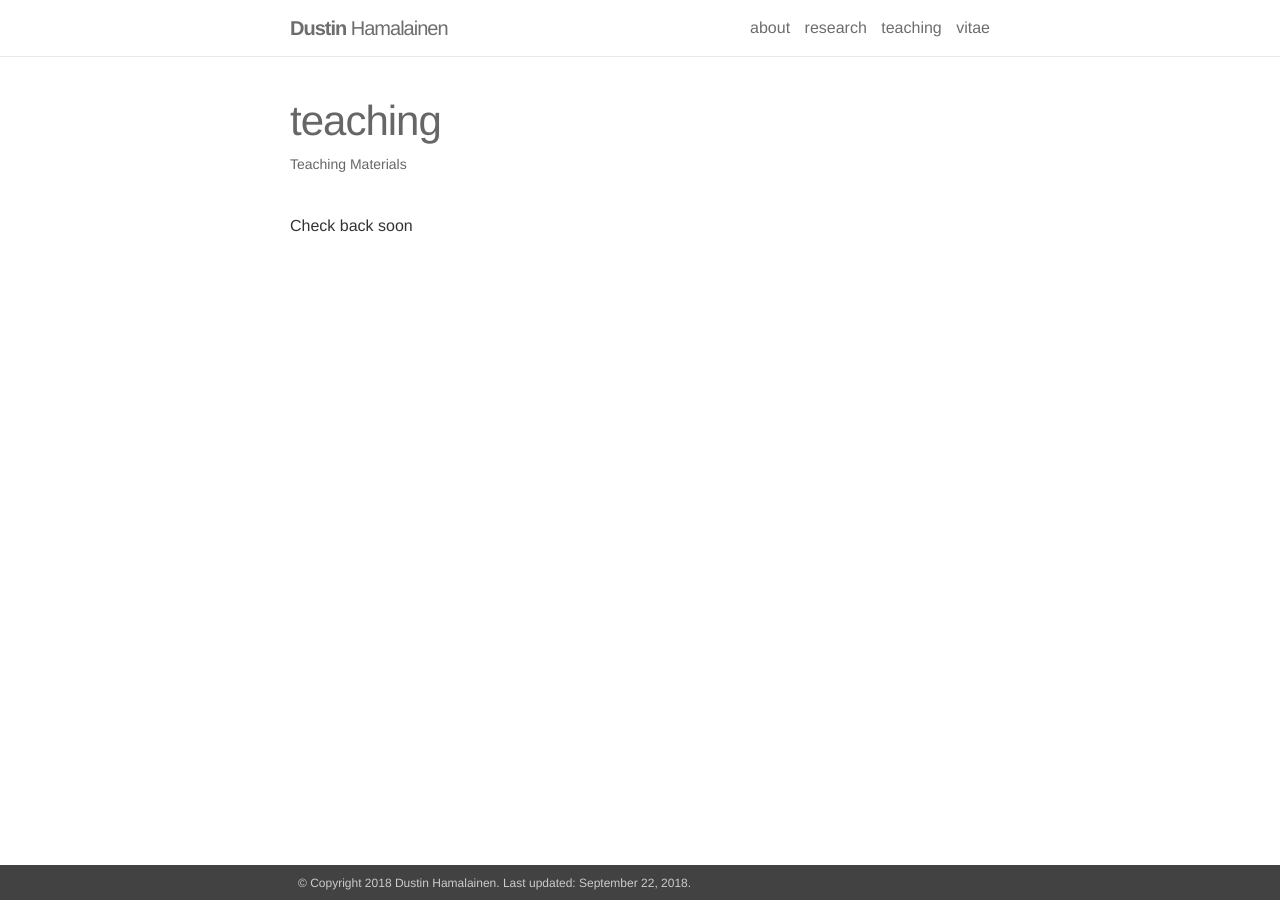
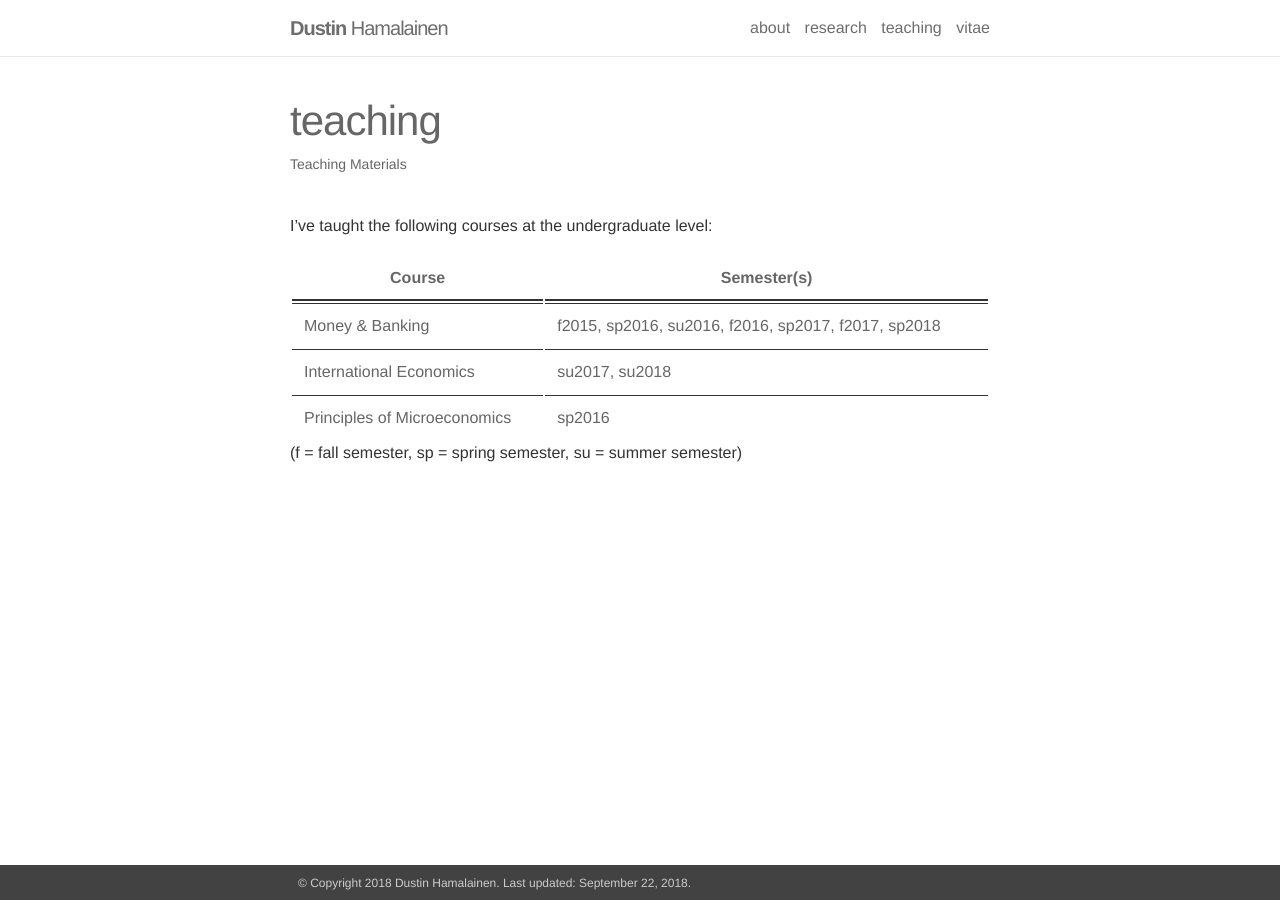
Before and after one commit to dustinhh/dustinhh.github.io, a Jekyll site: the page built from _pages/teaching.md, in a window 1280 px wide. Built offline with Jekyll 4.4.1, drawn with Linux system fonts in a browser that asks for light colours.

Commit message:
Update teaching.md

```diff
--- a/_pages/teaching.md
+++ b/_pages/teaching.md
@@ -5,4 +5,12 @@ title: teaching
 description: Teaching Materials
 ---
 
-Check back soon
+I've taught the following courses at the undergraduate level:
+
+| Course                       | Semester(s)                                         |
+|------------------------------|-----------------------------------------------------|
+| Money & Banking              | f2015, sp2016, su2016, f2016, sp2017, f2017, sp2018 |
+| International Economics      | su2017, su2018                                      |
+| Principles of Microeconomics | sp2016                                              |
+
+(f = fall semester, sp = spring semester, su = summer semester)
```
